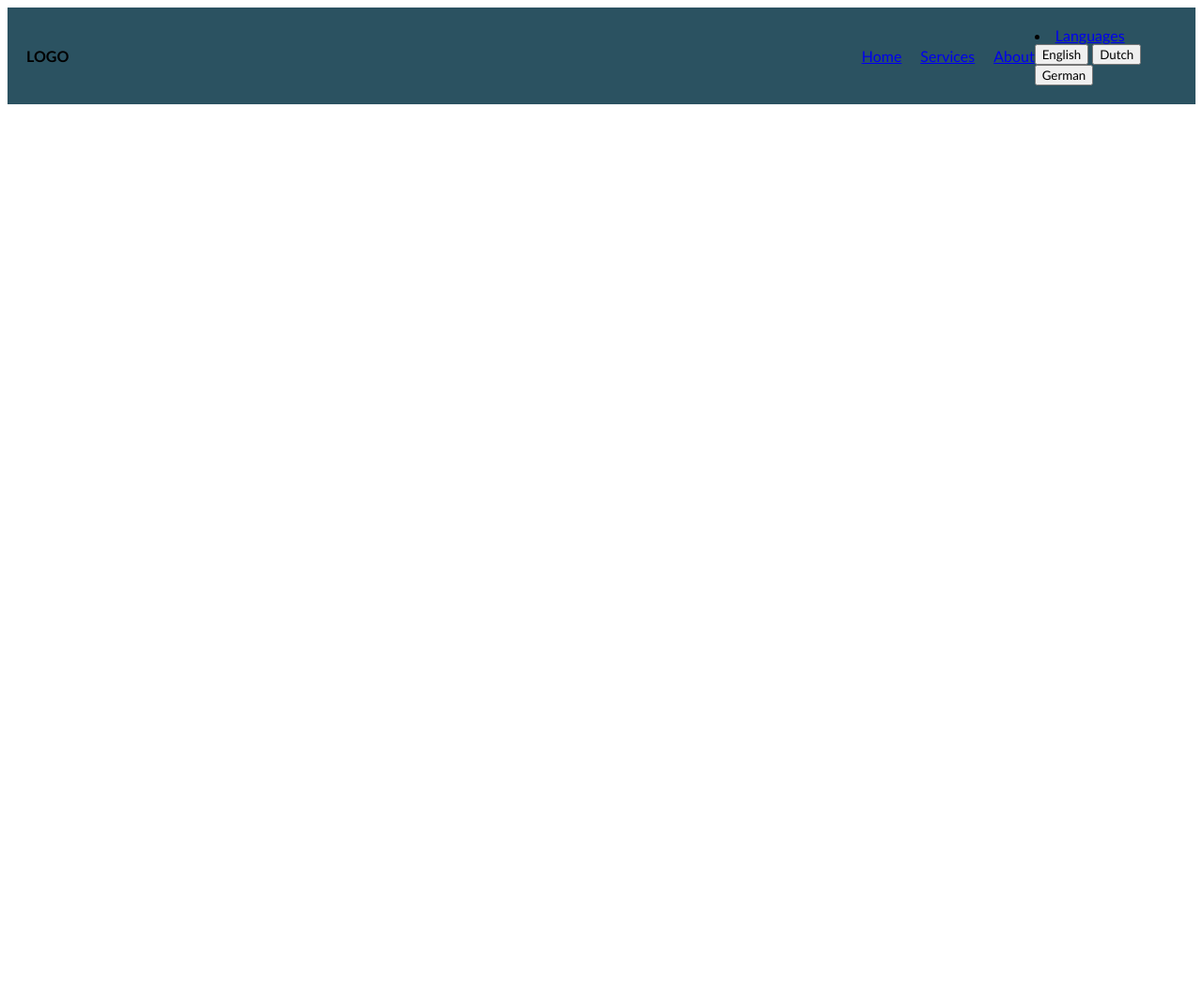
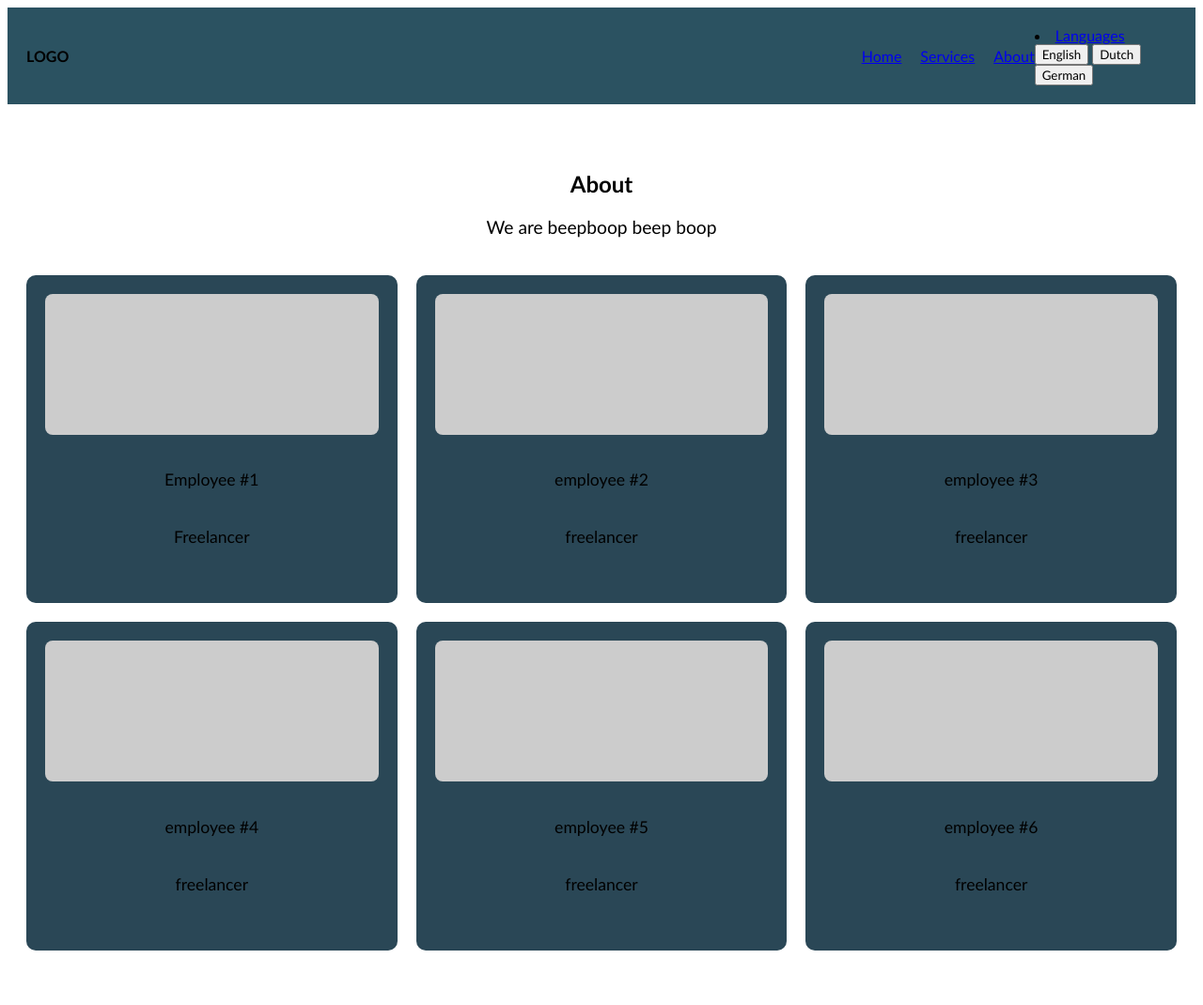
Before and after one commit to DerjenFrick/CircleSolutions, a PHP site: page / in a window 1280 px wide. Shown: the whole page at 94% size. Before the commit the page ends 111 px from the top, so only its background shows below. Run offline with PHP 8.4, Linux system fonts and the light colour scheme.

Commit message:
created six employee photo holders, centered the text

```diff
--- a/index.html
+++ b/index.html
@@ -43,7 +43,52 @@
     </div>
 
     <div class="AboutSec">
-    <!--About us section-->
+        <h2>About</h2>
+        <p>We are beepboop beep boop</p>
+            <div class="employee-cards">
+                <div class="employee-card">
+                    <div class="employee-photo"></div>
+                    <div class="employee-info">
+                        <p>Employee #1</p>
+                        <p>Freelancer</p>
+                    </div>
+                </div>
+                <div class="employee-card">
+                    <div class="employee-photo"></div>
+                    <div class="employee-info">
+                        <p>employee #2</p>
+                        <p>freelancer</p>
+                    </div>
+                </div>
+                <div class="employee-card">
+                    <div class="employee-photo"></div>
+                    <div class="employee-info">
+                        <p>employee #3</p>
+                        <p>freelancer</p>
+                    </div>
+                </div>
+                <div class="employee-card">
+                    <div class="employee-photo"></div>
+                    <div class="employee-info">
+                        <p>employee #4</p>
+                        <p>freelancer</p>
+                    </div>
+                </div>
+                <div class="employee-card">
+                    <div class="employee-photo"></div>
+                    <div class="employee-info">
+                        <p>employee #5</p>
+                        <p>freelancer</p>
+                    </div>
+                </div>
+                <div class="employee-card">
+                    <div class="employee-photo"></div>
+                    <div class="employee-info">
+                        <p>employee #6</p>
+                        <p>freelancer</p>
+                    </div>
+                </div>
+            </div>
     </div>
 
     <div class="ContactSec">
--- a/styles.css
+++ b/styles.css
@@ -29,3 +29,46 @@ header
 {
     display: inline-block;
 }
+.AboutSec
+{
+    text-align: center;
+    padding: 50px 0;
+}
+.AboutSec h1
+{
+    font-size: 3rem;
+}
+.AboutSec p
+{
+    font-size: 1.2rem;
+    margin-bottom: 40px;
+}
+.employee-cards
+{
+    display: grid;
+    grid-template-columns: repeat(3, 1fr);
+    gap: 20px;
+    justify-content: center;
+    padding: 0 20px;
+}
+.employee-card
+{
+    background-color: #2a4756;
+    border-radius: 10px;
+    padding: 20px;
+    display: flex;
+    flex-direction: column;
+    align-items: center;
+}
+.employee-photo
+{
+    width: 100%;
+    padding-bottom: 150px;
+    background-color: #cccccc;
+    border-radius: 8px;
+    margin-bottom: 20px;
+}
+.employee-info p
+{
+    font-size: 1.1rem;
+}
```
